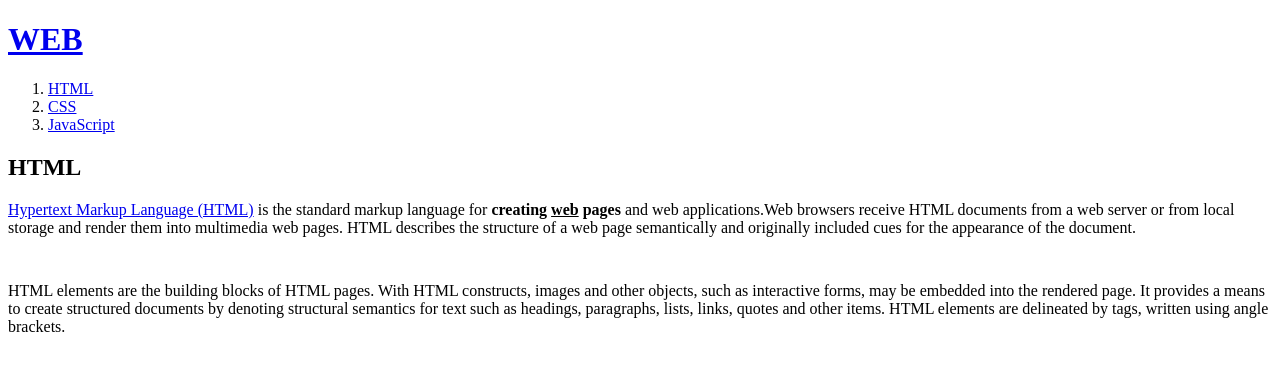
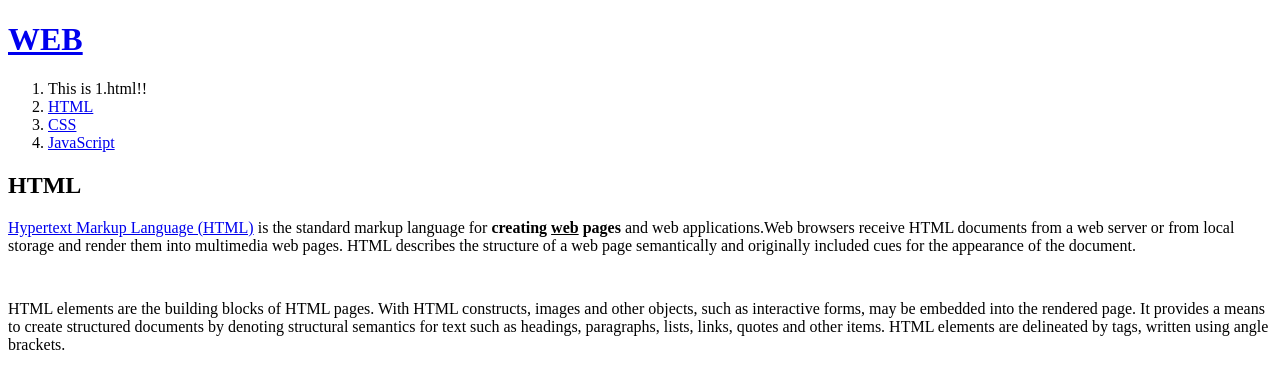
Before and after one commit to jeonjikk/WebStudy, a plain HTML site: page 1.html in a window 1280 px wide. Drawn offline with Linux system fonts and the light colour scheme.

Commit message:
Update 1.html

```diff
--- a/1.html
+++ b/1.html
@@ -10,6 +10,7 @@
       <a href="index.html">WEB</a>
     </h1>
     <ol>
+      <li>This is 1.html!!</li>
       <li><a href="1.html">HTML</a></li>
       <li><a href="2.html">CSS</a></li>
       <li><a href="3  .html">JavaScript</a></li>
```
